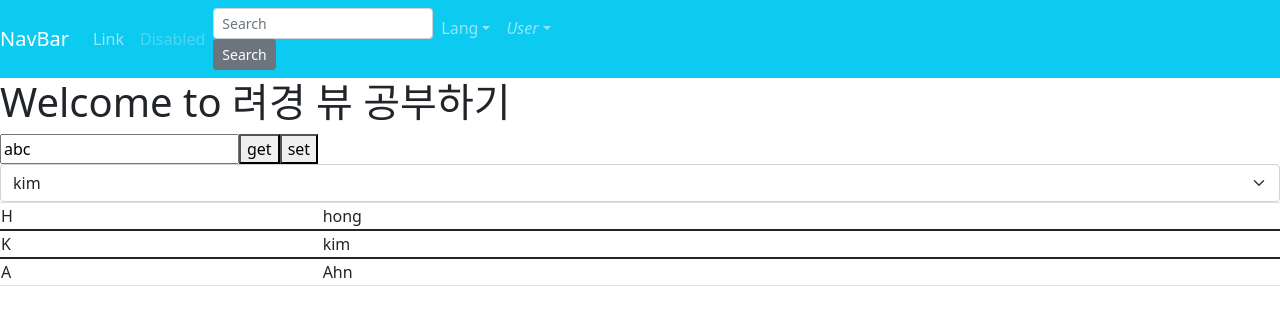
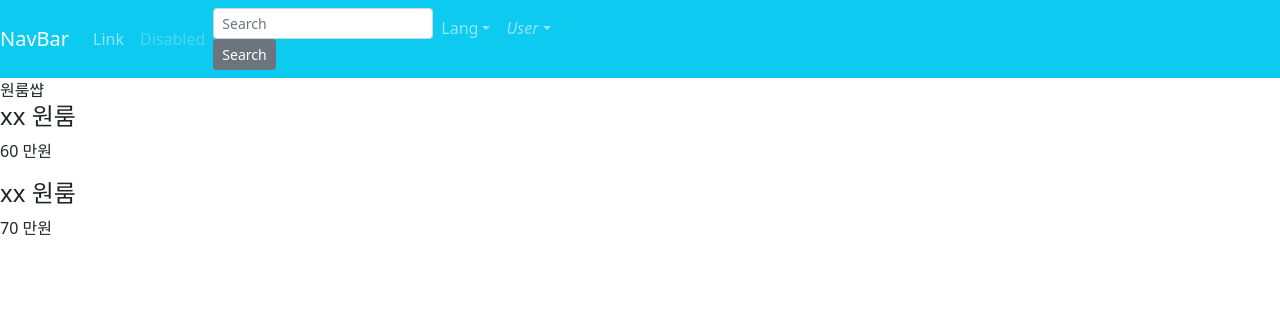
Before and after one commit to SohyunAhn/studyyyy, a Vue app: page / in a window 1280 px wide. Shown: the top 316 px of the page. Built offline with nearby package versions, Linux system fonts and the light colour scheme.

Commit message:
Add : vue 공부2_0116

```diff
--- a/package.json
+++ b/package.json
@@ -8,6 +8,7 @@
     "lint": "vue-cli-service lint"
   },
   "dependencies": {
+    "axios": "^0.24.0",
     "bootstrap": "^5.1.3",
     "bootstrap-vue": "^2.21.2",
     "core-js": "^3.6.5",
--- a/src/App.vue
+++ b/src/App.vue
@@ -1,16 +1,32 @@
 <template>
   <div id="app">
     <Header />
-    <div id="content" class="content ">
-      <router-view />
+<!--    <div id="content" class="content ">-->
+<!--      <router-view />-->
+<!--    </div>-->
+    <div>
+      원룸썁
+      <h4>xx 원룸</h4>
+      <p>{{ price1 }} 만원</p>
+    </div>
+    <div>
+      <h4>xx 원룸</h4>
+      <p>{{ price2 }} 만원</p>
     </div>
   </div>
 </template>
 <script>
 import Header from './components/layout/Header'
+// import Axios form
 
 export default {
   name: 'App',
+  data(){
+    return{
+      price1 : 60,
+      price2 : 70,
+    }
+  },
   components: {
     Header,
   }
```
Also changed, not shown: 1 other file (tests, documents, lock files or other folders).
